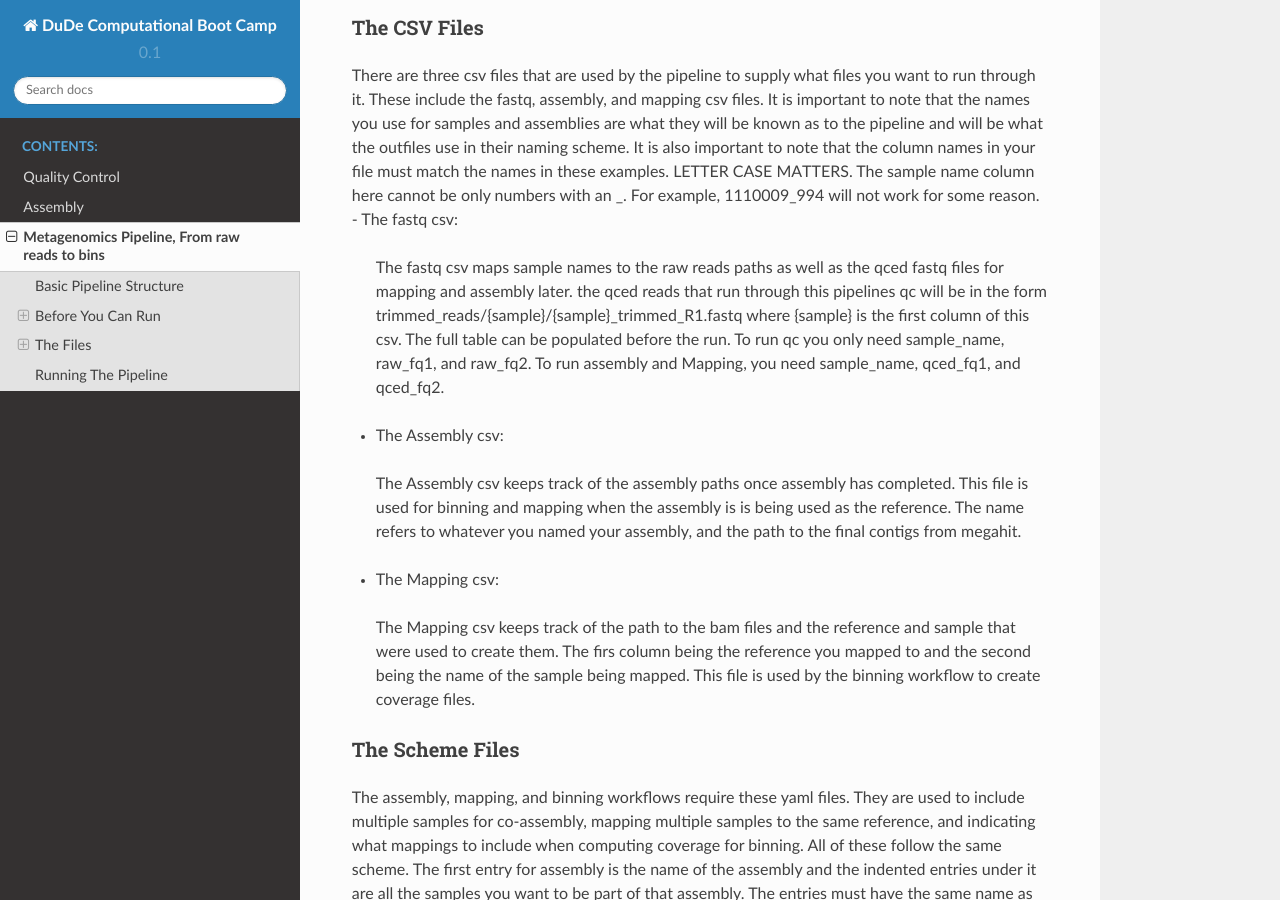
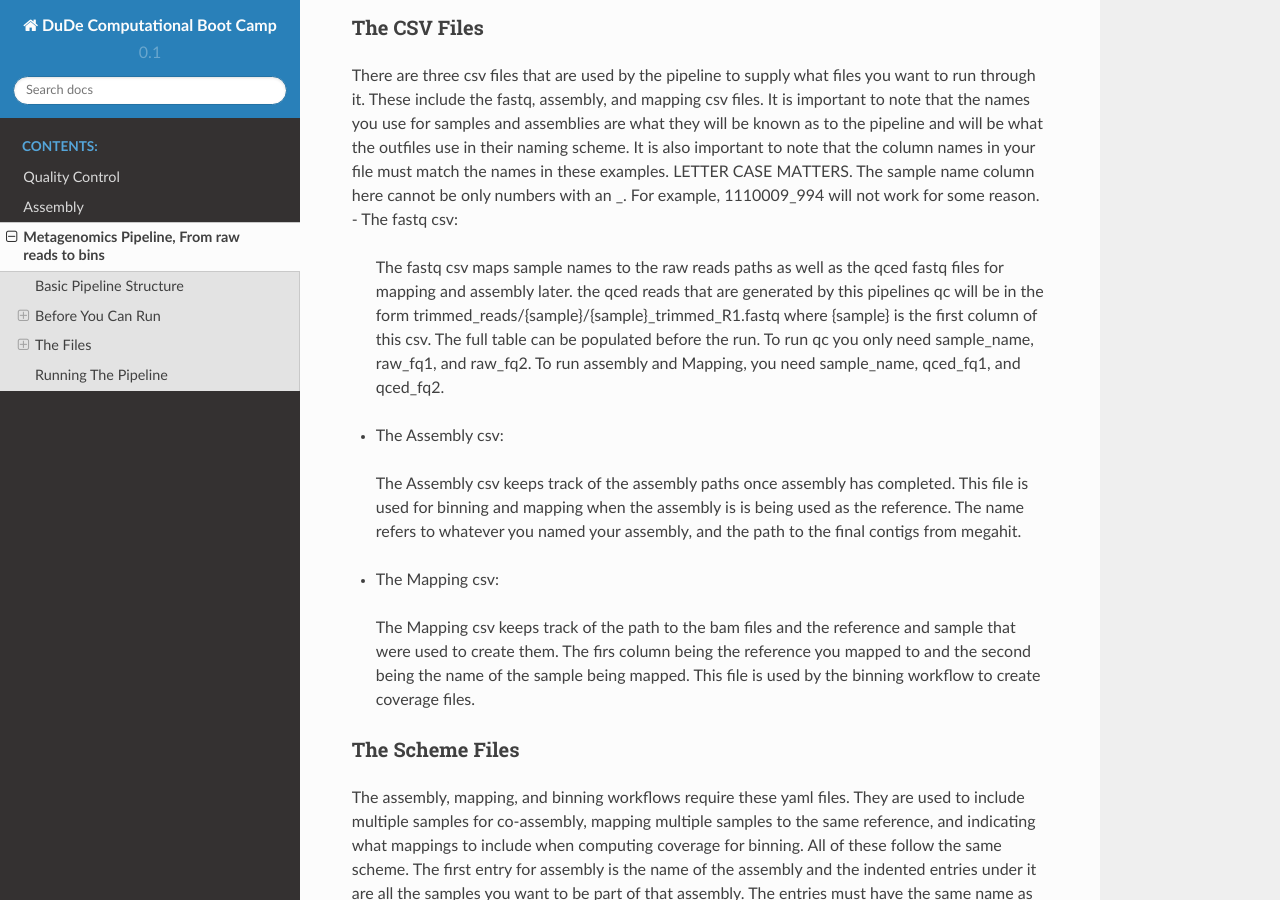
Before and after one commit to DenefLab/Computational-boot-camp, a Sphinx documentation site: the page built from docs/source/Pipeline.rst, in a window 1280 px wide and 900 px high, scrolled down 3708 px. Built offline with Sphinx 7.4.7 and the Read the Docs theme 2.0.0, drawn with Linux system fonts in a browser that asks for light colours; formulas are drawn with MathJax 3.

Commit message:
rewording

```diff
--- a/docs/source/Pipeline.rst
+++ b/docs/source/Pipeline.rst
@@ -174,9 +174,7 @@ The CSV Files
 There are three csv files that are used by the pipeline to supply what files you want to run through it. These include the fastq, assembly, and mapping csv files. It is important to note that the names you use for samples and assemblies are what they will be known as to the pipeline and will be what the outfiles use in their naming scheme. It is also important to note that the column names in your file must match the names in these examples. LETTER CASE MATTERS.
 The sample name column here cannot be only numbers with an _. For example, 1110009_994 will not work for some reason.
 - The fastq csv:
-    The fastq csv maps sample names to the raw reads paths as well as the qced fastq files for mapping and assembly later. the qced reads that run through this
-    pipelines qc will be in the form trimmed_reads/{sample}/{sample}_trimmed_R1.fastq where {sample} is the first column of this csv. The full table can be populated before
-    the run. To run qc you only need sample_name, raw_fq1, and raw_fq2. To run assembly and Mapping, you need sample_name, qced_fq1, and qced_fq2.
+    The fastq csv maps sample names to the raw reads paths as well as the qced fastq files for mapping and assembly later. the qced reads that are generated by this pipelines qc will be in the form trimmed_reads/{sample}/{sample}_trimmed_R1.fastq where {sample} is the first column of this csv. The full table can be populated before the run. To run qc you only need sample_name, raw_fq1, and raw_fq2. To run assembly and Mapping, you need sample_name, qced_fq1, and qced_fq2.
 
     .. code-block:: csv
         sample_name,raw_fq1,raw_fq2,qced_fq1,qced_fq2
```
